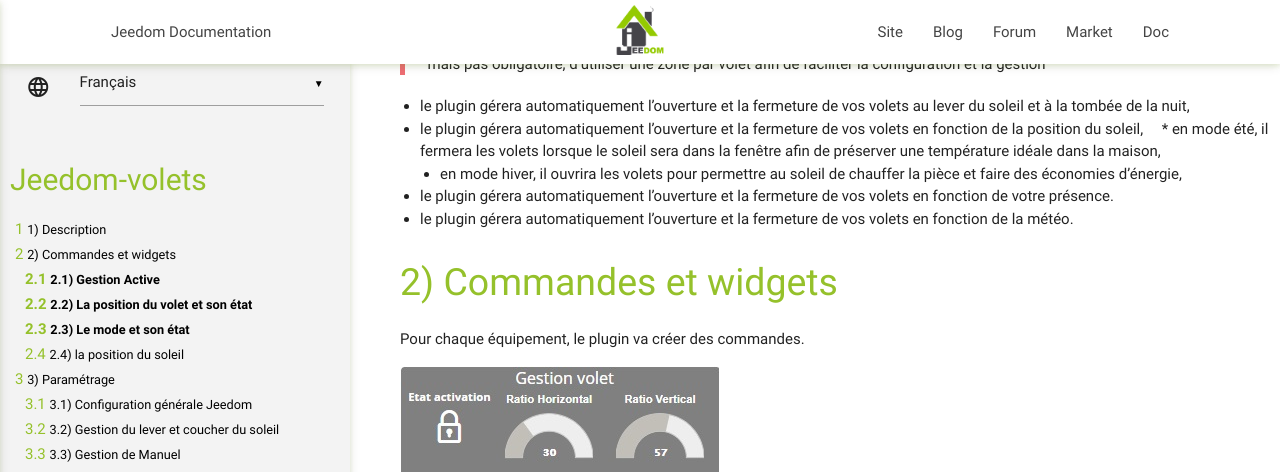
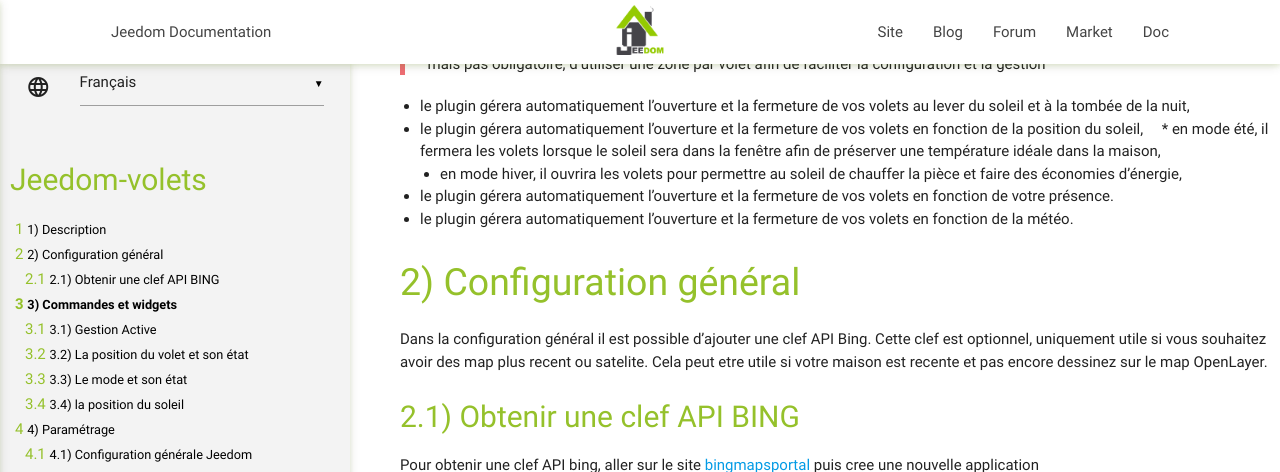
Before and after one commit to ndy913/Jeedom-Volets, a Jekyll site: the page built from docs/fr_FR/index.md, in a window 1280 px wide and 1400 px high, scrolled down 239 px. Shown: the top 472 px of the window. Built offline with Jekyll 4.4.1, drawn with Linux system fonts in a browser that asks for light colours; our own code applies the rules of GitHub Pages for plain Markdown files; some of the changed text lies outside the part shown; grey boxes are pictures that could not be loaded.

Commit message:
Update index.md

```diff
--- a/docs/fr_FR/index.md
+++ b/docs/fr_FR/index.md
@@ -14,6 +14,21 @@ Il est recommandée, mais pas obligatoire, d'utiliser une zone par volet afin de
     * en mode hiver, il ouvrira les volets pour permettre au soleil de chauffer la pièce et faire des économies d'énergie,
 * le plugin gérera automatiquement l'ouverture et la fermeture de vos volets en fonction de votre présence.
 * le plugin gérera automatiquement l'ouverture et la fermeture de vos volets en fonction de la météo.
+
+Configuration général
+===
+
+Dans la configuration général il est possible d'ajouter une clef API Bing.
+Cette clef est optionnel, uniquement utile si vous souhaitez avoir des map plus recent ou satelite.
+Cela peut etre utile si votre maison est recente et pas encore dessinez sur le map OpenLayer.
+
+Obtenir une clef API BING
+----
+
+Pour obtenir une clef API bing, aller sur le site [bingmapsportal](https://www.bingmapsportal.com/Application#)
+puis cree une nouvelle application
+
+![introduction01](../images/BingAPiKeyCreate.jpg)
 
 Commandes et widgets
 ===
```
